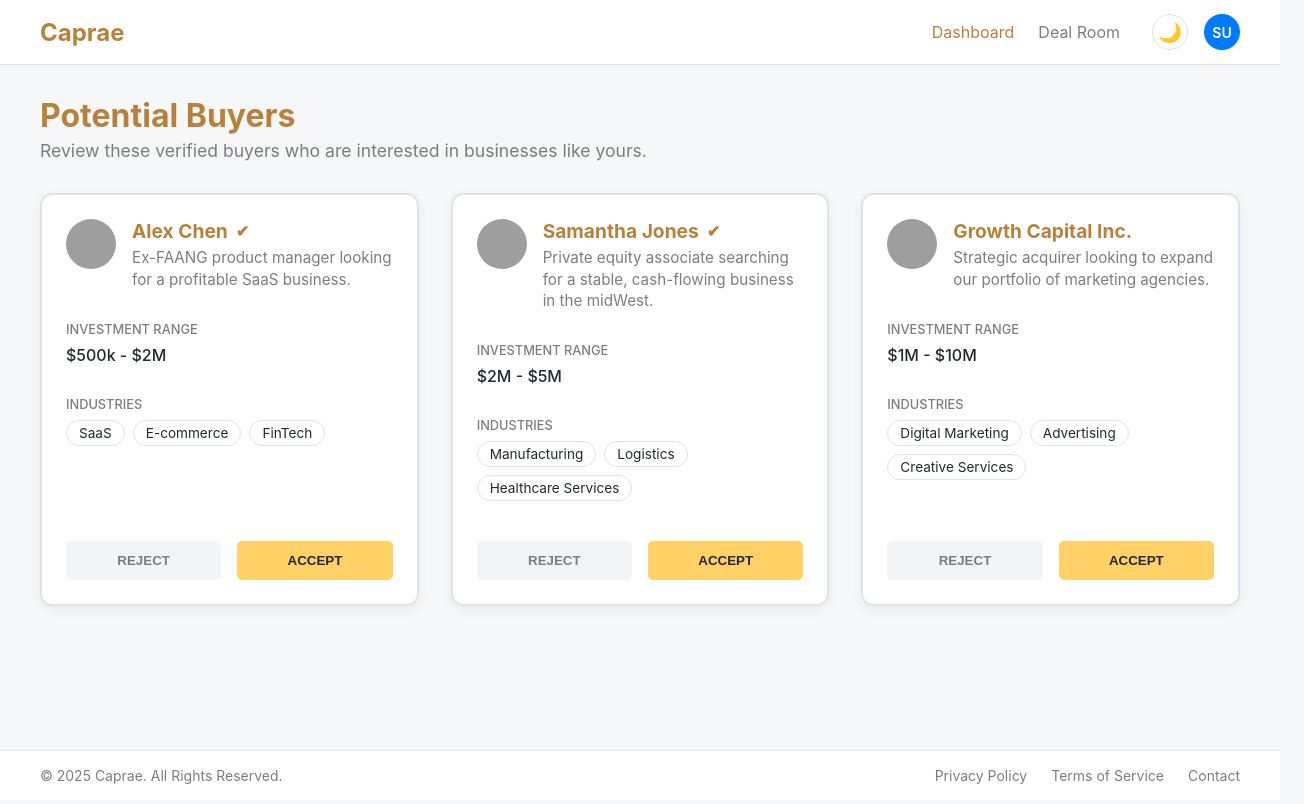
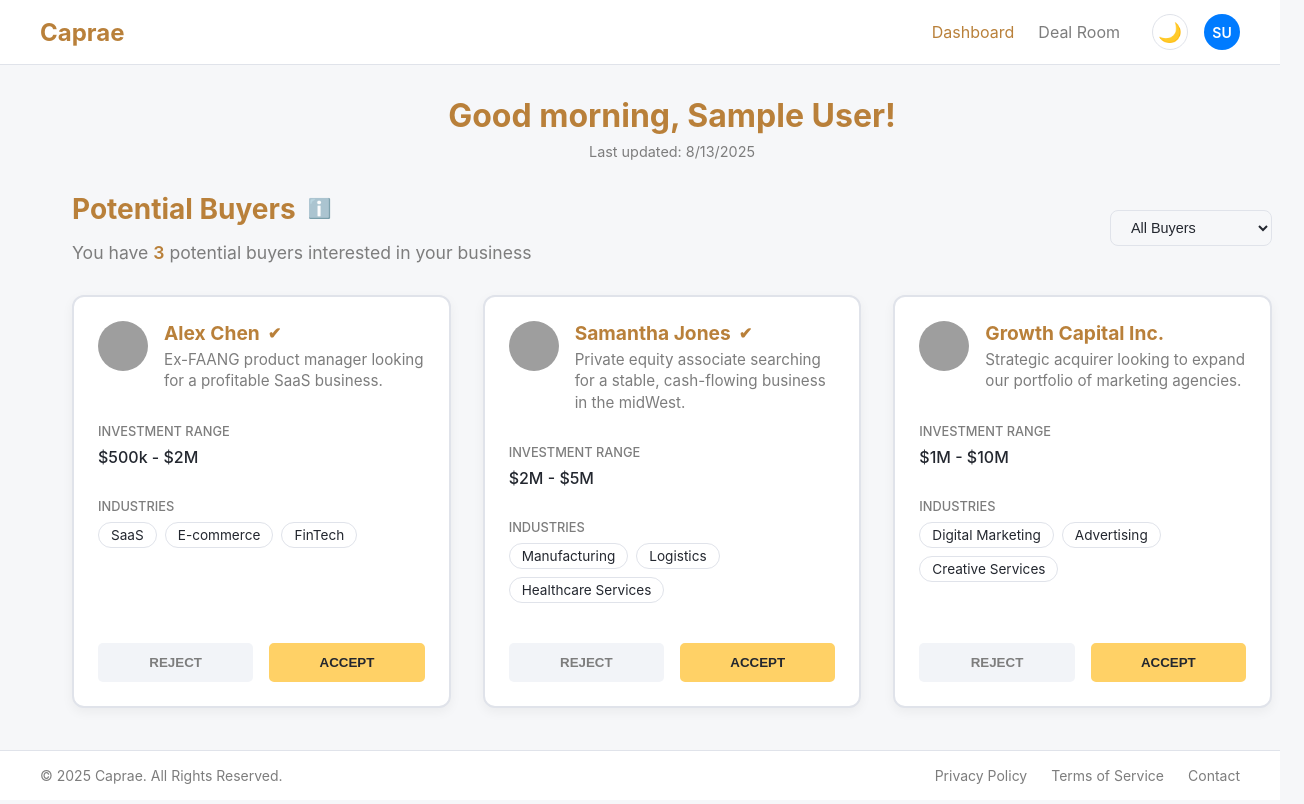
Before and after one commit to Rishika-993/LinkUp, a React (Vite) app: page /dashboard in a window 1280 px wide. Shown: the whole page, 1304 px wide, since content can reach past the window. Built offline with nearby package versions, Linux system fonts and the light colour scheme; sample sign-in values are in the browser's storage; grey boxes are pictures that could not be loaded.

Commit message:
Refactor components for improved readability and maintainability; update BuyerCard actions, enhance SellerDashboard layout, and clean up Navbar and UserContext code formatting.

```diff
--- a/src/App.jsx
+++ b/src/App.jsx
@@ -13,7 +13,11 @@ import { UserProvider, useUser } from "./contexts/UserContext";
 // Update the AuthRedirect component
 const AuthRedirect = () => {
   const { user } = useUser();
-  return user ? <Navigate to="/dashboard" replace /> : <Navigate to="/onboarding" replace />;
+  return user ? (
+    <Navigate to="/dashboard" replace />
+  ) : (
+    <Navigate to="/onboarding" replace />
+  );
 };
 
 // Add a new component to handle onboarding access
--- a/src/components/Dashboard/BuyerCard.jsx
+++ b/src/components/Dashboard/BuyerCard.jsx
@@ -44,8 +44,18 @@ const BuyerCard = ({ buyer, onDecision }) => {
         </div>
       </div>
       <div className="buyer-card-actions">
-        <button onClick={(e) => handleActionClick(e, onDecision)} className="btn-reject">Reject</button>
-        <button onClick={(e) => handleActionClick(e, onDecision)} className="btn-accept">Accept</button>
+        <button
+          onClick={(e) => handleActionClick(e, () => onDecision(buyer.id, 'rejected'))}
+          className="btn-reject"
+        >
+          Reject
+        </button>
+        <button
+          onClick={(e) => handleActionClick(e, () => onDecision(buyer.id, 'accepted'))}
+          className="btn-accept"
+        >
+          Accept
+        </button>
       </div>
     </div>
   );
--- a/src/components/Dashboard/SellerDashboard.css
+++ b/src/components/Dashboard/SellerDashboard.css
@@ -1,18 +1,71 @@
 .seller-dashboard {
     width: 100%;
-    padding-top: 2rem;
-    padding-bottom: 2rem;
+    padding: 2rem;
+    max-width: 1400px;
+    margin: 0 auto;
 }
 
 .seller-dashboard h1 {
     margin-top: 0;
 }
 
+.dashboard-header {
+    display: flex;
+    flex-direction: column;
+    align-items: center;
+    text-align: center;
+    margin-bottom: 2rem;
+}
+
+.dashboard-header h1 {
+    margin: 0 0 0.5rem 0;
+    font-size: 2rem;
+    color: var(--primary-color);
+}
+
+.last-update {
+    color: var(--text-light);
+    font-size: 0.9rem;
+    margin: 0;
+}
+
+.dashboard-controls {
+    display: flex;
+    justify-content: space-between;
+    align-items: center;
+    margin-bottom: 2rem;
+}
+
 .dashboard-subtitle {
     color: var(--text-light);
-    margin-top: -1rem;
-    margin-bottom: 2rem;
     font-size: 1.1rem;
+    margin: 0;
+}
+
+.highlight {
+    color: var(--primary-color);
+    font-weight: 600;
+}
+
+.filter-controls {
+    display: flex;
+    gap: 1rem;
+    align-items: center;
+}
+
+.filter-select {
+    padding: 0.5rem 1rem;
+    border-radius: 8px;
+    border: 1px solid var(--border-color);
+    background-color: var(--background-color);
+    color: var(--text-color);
+    font-size: 0.9rem;
+    cursor: pointer;
+    transition: all 0.2s ease;
+}
+
+.filter-select:hover {
+    border-color: var(--primary-color);
 }
 
 .buyer-cards-container {
@@ -29,3 +82,62 @@
     text-align: center;
     color: var(--text-light);
 }
+
+.refresh-button {
+    margin-top: 1.5rem;
+    padding: 0.75rem 1.5rem;
+    background-color: var(--primary-color);
+    color: white;
+    border: none;
+    border-radius: 8px;
+    cursor: pointer;
+    font-size: 1rem;
+    transition: all 0.2s ease;
+}
+
+.refresh-button:hover {
+    background-color: var(--primary-color-dark);
+    transform: translateY(-2px);
+}
+
+.title-wrapper {
+    display: flex;
+    align-items: center;
+    gap: 0.75rem;
+    margin-bottom: 1rem;
+}
+
+.info-wrapper {
+    display: flex;
+    align-items: center;
+    cursor: help;
+    opacity: 0.7;
+    transition: opacity 0.2s ease;
+}
+
+.info-wrapper:hover {
+    opacity: 1;
+}
+
+.info-icon {
+    font-size: 1.2rem;
+    line-height: 1;
+}
+
+.dashboard-title h2 {
+    margin: 0;
+    color: var(--primary-color);
+    font-size: 1.75rem;
+}
+
+@media (max-width: 768px) {
+    .dashboard-controls {
+        flex-direction: column;
+        gap: 1rem;
+        align-items: flex-start;
+    }
+
+    .buyer-cards-container {
+        grid-template-columns: 1fr;
+    }
+}
--- a/src/components/Dashboard/SellerDashboard.jsx
+++ b/src/components/Dashboard/SellerDashboard.jsx
@@ -1,5 +1,6 @@
 import React, { useState } from 'react';
 import { buyers as initialBuyers } from '../../mockData';
+import { useUser } from '../../contexts/UserContext';
 import BuyerCard from './BuyerCard';
 import './SellerDashboard.css';
 
@@ -8,19 +9,52 @@ import './SellerDashboard.css';
  */
 const SellerDashboard = () => {
   const [buyers, setBuyers] = useState(initialBuyers);
+  const [filter, setFilter] = useState('all');
+  const { user } = useUser();
 
-  const handleDecision = (buyerId) => {
-    // In a real app, this would be an API call. Here, we just filter the list.
-    setBuyers(currentBuyers => currentBuyers.filter(b => b.id !== buyerId));
+  const handleDecision = (buyerId, decision) => {
+    // In a real app, this would be an API call
+    setBuyers(currentBuyers =>
+      currentBuyers.map(buyer =>
+        buyer.id === buyerId
+          ? { ...buyer, status: decision }
+          : buyer
+      )
+    );
+  };
+
+  const filteredBuyers = buyers.filter(buyer => {
+    if (filter === 'all') return true;
+    if (filter === 'verified') return buyer.isVerified;
+    return buyer.investmentRange.includes(filter);
+  });
+
+  const renderWelcomeMessage = () => {
+    const hour = new Date().getHours();
+    let greeting = '';
+    if (hour < 12) greeting = 'Good morning';
+    else if (hour < 18) greeting = 'Good afternoon';
+    else greeting = 'Good evening';
+
+    return `${greeting}, ${user?.name || 'Seller'}!`;
   };
 
   if (buyers.length === 0) {
     return (
       <div className="seller-dashboard">
-        <h1>Potential Buyers</h1>
+        <div className="dashboard-header">
+          <h1>{renderWelcomeMessage()}</h1>
+          <p className="last-update">Last updated: {new Date().toLocaleDateString()}</p>
+        </div>
         <div className="no-buyers-card">
           <h2>All Done!</h2>
           <p>You've reviewed all potential buyers for now. We'll notify you when new buyers match your profile.</p>
+          <button
+            className="refresh-button"
+            onClick={() => setBuyers(initialBuyers)}
+          >
+            Refresh Buyers List
+          </button>
         </div>
       </div>
     );
@@ -28,10 +62,43 @@ const SellerDashboard = () => {
 
   return (
     <div className="seller-dashboard">
-      <h1>Potential Buyers</h1>
-      <p className="dashboard-subtitle">Review these verified buyers who are interested in businesses like yours.</p>
+      <div className="dashboard-header">
+        <h1>{renderWelcomeMessage()}</h1>
+        <p className="last-update">
+          Last updated: {new Date().toLocaleDateString()}
+        </p>
+      </div>
+      <div className="dashboard-controls">
+        <div className="dashboard-title">
+          <div className="title-wrapper">
+            <h2>Potential Buyers</h2>
+            <div
+              className="info-wrapper"
+              title="Click on any buyer to view their detailed profile"
+            >
+              <span className="info-icon">ℹ️</span>
+            </div>
+          </div>
+          <p className="dashboard-subtitle">
+            You have <span className="highlight">{filteredBuyers.length}</span>{" "}
+            potential buyers interested in your business
+          </p>
+        </div>
+        <div className="filter-controls">
+          <select
+            value={filter}
+            onChange={(e) => setFilter(e.target.value)}
+            className="filter-select"
+          >
+            <option value="all">All Buyers</option>
+            <option value="verified">Verified Only</option>
+            <option value="$1M-$5M">$1M-$5M Range</option>
+            <option value="$5M+">$5M+ Range</option>
+          </select>
+        </div>
+      </div>
       <div className="buyer-cards-container">
-        {buyers.map(buyer => (
+        {filteredBuyers.map((buyer) => (
           <BuyerCard key={buyer.id} buyer={buyer} onDecision={handleDecision} />
         ))}
       </div>
--- a/src/components/common/ProtectedRoute.jsx
+++ b/src/components/common/ProtectedRoute.jsx
@@ -1,5 +1,5 @@
-import { Navigate } from 'react-router-dom';
-import { useUser } from '../../contexts/UserContext';
+import { Navigate } from "react-router-dom";
+import { useUser } from "../../contexts/UserContext";
 
 const ProtectedRoute = ({ children }) => {
   const { user } = useUser();
```
Also changed, not shown: src/components/common/Navbar.jsx (+11 -6 lines), src/contexts/UserContext.jsx (+6 -6 lines).
